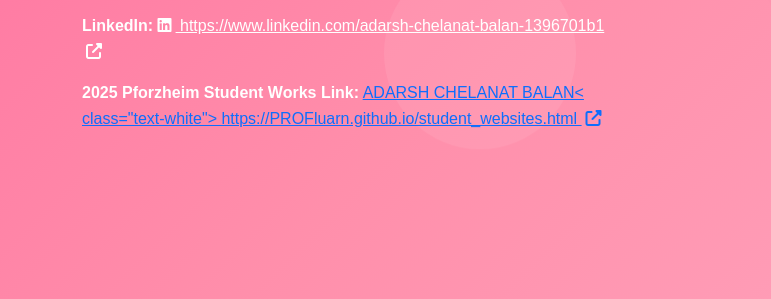
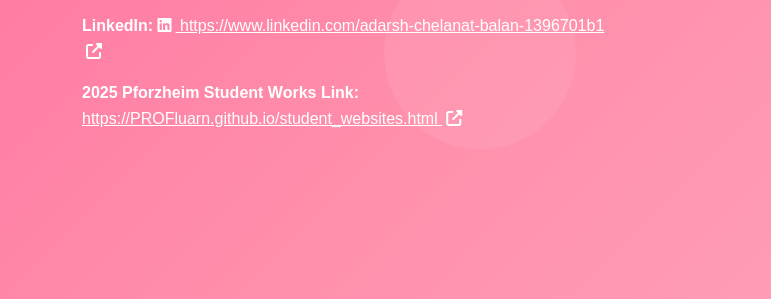
Before and after one commit to adarshcb12345-hue/adarshcb12345-hue.github.io, a plain HTML site: page index.html in a window 1280 px wide. Shown: the part 501-800 px from the top of the page, 0-771 px from the left. Drawn offline with nearby package versions, Linux system fonts and the light colour scheme; grey boxes are pictures that could not be loaded.

Commit message:
Update index.html

```diff
--- a/index.html
+++ b/index.html
@@ -99,7 +99,7 @@
                     </div>
                     <div class="mb-4">
                         <strong>2025 Pforzheim Student Works Link:</strong>
-                        <a href="https://adarshcb12345-hue.github.io/" target="_blank">ADARSH CHELANAT BALAN< class="text-white">
+                        <a href="https://PROFluarn.github.io/student_websites.html" target="_blank" class="text-white">
                             https://PROFluarn.github.io/student_websites.html
                             <i class="fas fa-external-link-alt ms-1"></i>
                         </a>
```
